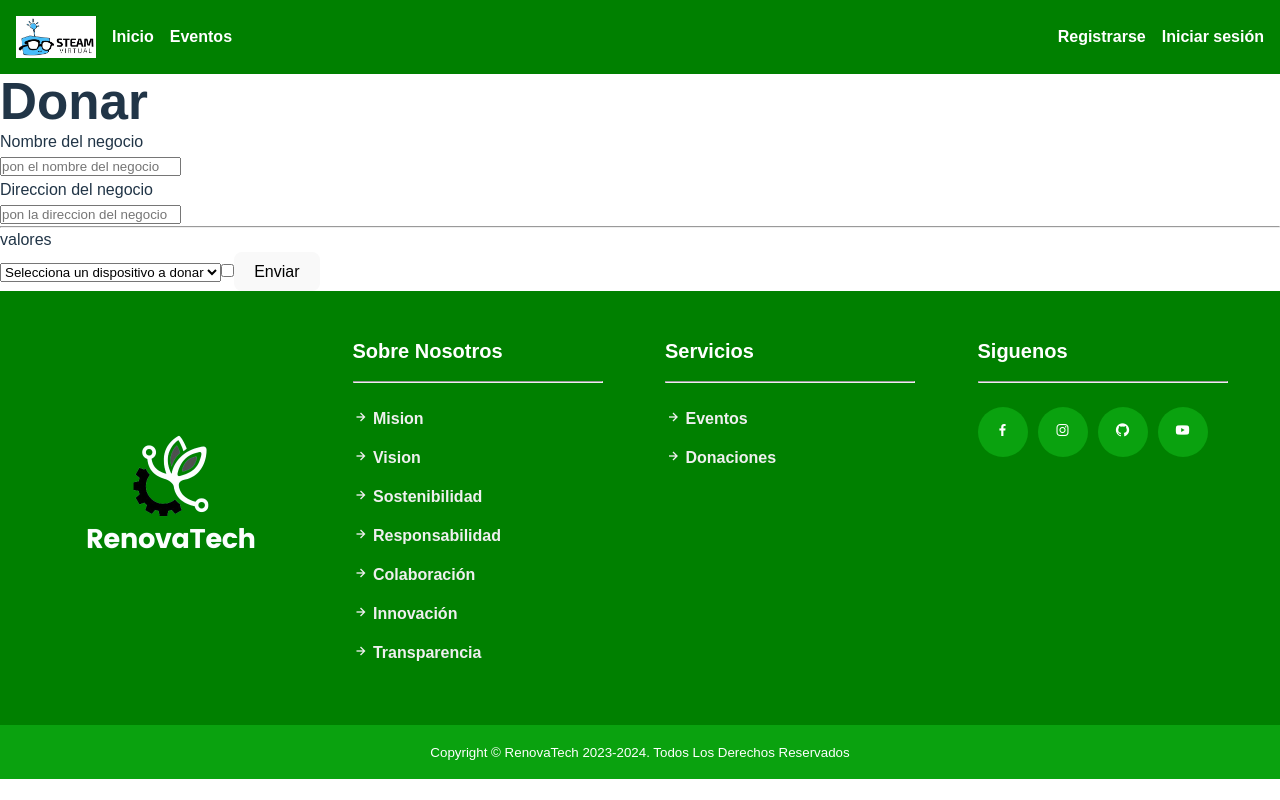
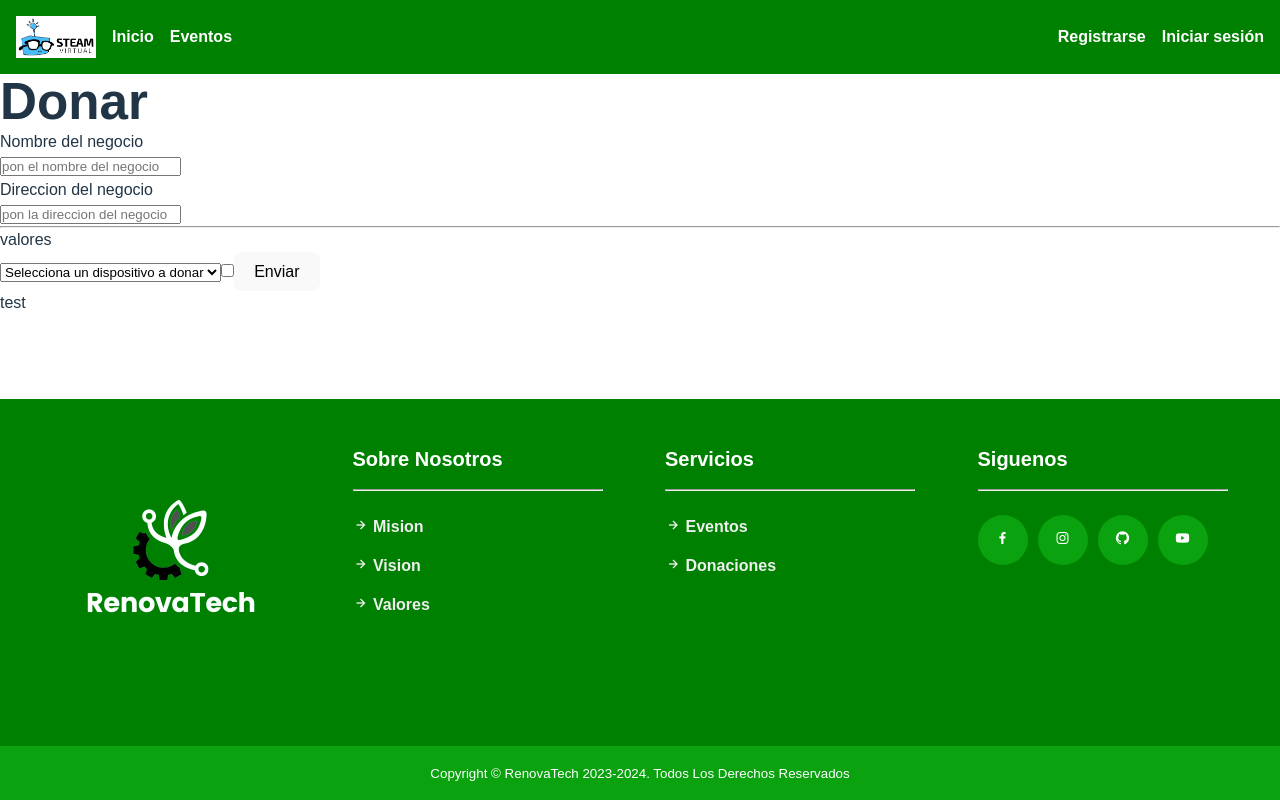
Before and after one commit to EmmaVargas19/Proyecto-Final-TDS, a React (Vite) app in the folder vite-project/: page /donar in a window 1280 px wide. Built offline with nearby package versions, Linux system fonts and the light colour scheme.

Commit message:
commit footer arreglado y perfil arreglado
commit footer arreglado y perfil arreglado

```diff
--- a/vite-project/src/App.css
+++ b/vite-project/src/App.css
@@ -8,11 +8,28 @@
   --colorNav: green;
 }
 
-.bodyContent {
+#root {
   display: flex;
-  flex-direction: column;
+  flex-direction: column; /* ✔*/
   min-height: 100vh;
+
+  >main {
+    flex: 1;
+    /* aaaaah verdad que el root es 100vh y el flex toma todo el tama;o dispoible en main y por lo tanto como footer esta abajo siempre lo deja abajo ✔`, la para e ute, muchas gracias alpha*/
+  }
 }
+/* =se aplico, pero su padre el cual es main no es un flex
+osea mira el estilo del elemento que tengo seleccionado, viste los estilos en el dev tool? para que lo veas mas claro hagamos algo algo, ves el borde verdad?
+si le pongo el >, ahora solo lo tendra el main que es hijo directo de #root`, el mejor, bro, que significa flex1? xd,
+flex: 1 es un shorcut para flex-grow creo que es, basicamente dice que tome el 100% del tamaño disponible, restandole lo de los otros elementos, mira el tamaño del header y el footer
+el ejemplo lo tenemos en la ui:  73.7 el header, 400.5 el footer, estos son los tamaños de los elementos que estan bajo el root
+entonces el unique que falta sera igual a la diferencia del height del padre menos la suma de los hijos, osea 100vh - 73.7 - 400.5
+
+etnonces serian 2000 - 73.7 - 400.5 = 1525.8, eso por que esta en flex colum, si fuera row en lugar de hacer la diferencia con el height lo haria con el width, basicamente flex1
+toma el espacio disponible 100 de width o height? si dependiendo de la direccion del flex, si es row toma el width, si es column toma el height, dejame ver que hiciste en el footer
+ no hice nada en el footer
+
+*/
 
 .navbar {
   font-weight: bold;
@@ -182,7 +199,9 @@
   color: white;
   background-color: var(--colorNav);
 
-  /* text-align: center; */
+  /* text-align: center; y entonces como el se queda abajo? xd
+    por que el mmain estacreciendo todo el tamaño del height disponible por ende lo esta empujando, el mejor, prueba quitandole el flex 1
+  */
 }
 
 .footerContainer .grupo-1 {
--- a/vite-project/src/App.jsx
+++ b/vite-project/src/App.jsx
@@ -1,4 +1,4 @@
-import { Routes, Route } from "react-router-dom";
+import { Routes, Route, useLocation } from "react-router-dom";
 import {NavBarr} from './NavBarr'
 import { Eventos } from "./Eventos";
 import {Register} from './Register'
@@ -7,10 +7,29 @@ import {Perfil} from './Perfil'
 import { Donar } from "./Donar";
 import './App.css'
 import { Inicio } from "./Inicio";
+import { useEffect } from "react";
 
 function App() {
+  // obtenemos el location dentro del router dom
+  const location = useLocation()
+
+  // ok so seria un useEffect aqui
+  useEffect(()=>{
+    // Aqui vamos a hacer los redirects a los id, en caso de que no hayan pasado
+
+//En el hash nos vienen los id, entonces queremos que corra este useEffect cada vez que cambia la ruta el id que tenemos en el hash, y claramente solo si tenemos un hash haremos
+// el scroll
+
+    if(location.hash){
+      const id = location.hash.replace('#', '')
+      const element = document.getElementById(id)
+      setTimeout(()=>{
+        if(element) element.scrollIntoView({behavior: 'smooth'})
+      }, 300)
+    }
+  },[location.pathname, location.hash])
+
   return (
-    <div className="bodyContent">
     <Routes>
       <Route path="/" element={<NavBarr/>}>
         <Route index element={<Inicio/>}/>
@@ -22,7 +41,6 @@ function App() {
         <Route path="*" element={<h1>404</h1>}/>
       </Route>
     </Routes>
-    </div>
   );
 }
 
--- a/vite-project/src/NavBarr.jsx
+++ b/vite-project/src/NavBarr.jsx
@@ -27,7 +27,12 @@ export function NavBarr() {
     </div>
     </ul>
     </div>
-    <Outlet/>
+    <main>
+      <Outlet/>
+    <main>
+      test
+    </main>
+    </main>
     <footer className="footerContainer">
       <div className="grupo-1">
         <div className="box">
@@ -41,19 +46,15 @@ export function NavBarr() {
           <h2>Sobre Nosotros</h2>
           <hr />
           <br />
-          <a href="#"><p><i className='bx bx-right-arrow-alt'></i> <b>Mision</b></p></a>
-          <a href="#"><p><i className='bx bx-right-arrow-alt'></i> <b>Vision </b></p></a>
-          <a href="#"><p><i className='bx bx-right-arrow-alt'></i> <b>Sostenibilidad </b></p></a>
-          <a href="#"><p><i className='bx bx-right-arrow-alt'></i> <b>Responsabilidad </b> </p></a>
-          <a href="#"><p><i className='bx bx-right-arrow-alt'></i> <b>Colaboración </b> </p></a>
-          <a href="#"><p><i className='bx bx-right-arrow-alt'></i> <b>Innovación</b> </p></a>
-          <a href="#"><p><i className='bx bx-right-arrow-alt'></i> <b>Transparencia </b></p></a>
+          <Link to="/#mision"><p><i className='bx bx-right-arrow-alt'></i> <b>Mision</b></p></Link>
+          <Link to="/#vision"><p><i className='bx bx-right-arrow-alt'></i> <b>Vision </b></p></Link>
+          <Link to="/#valores"><p><i className='bx bx-right-arrow-alt'></i> <b>Valores </b></p></Link>
         </div>
         <div className="box">
           <h2>Servicios</h2>
           <hr />
           <br />
-            <a href="#"><p><i className='bx bx-right-arrow-alt'></i> <b>Eventos</b></p></a>
+            <Link to="/eventos"><p><i className='bx bx-right-arrow-alt'></i> <b>Eventos</b></p></Link>
             <a href="#"><p><i className='bx bx-right-arrow-alt'></i> <b>Donaciones</b></p></a>
         </div>
         <div className="box">
--- a/vite-project/src/SobreNosotros.jsx
+++ b/vite-project/src/SobreNosotros.jsx
@@ -26,7 +26,7 @@ useEffect(()=>{
 
   return (
     <section className='sobreNosotros'>
-      <section className='ejemm hidden'>
+      <section className='ejemm hidden' id='mision'>
       <article className="articulo">
         <h2>Mision</h2>
         <p>Nuestra misión en RenovaTech es promover la gestión responsable de los residuos electrónicos en la República Dominicana, fomentando la conciencia ambiental y facilitando la recolección, reciclaje y reutilización de dispositivos electrónicos obsoletos. Nos comprometemos a proteger el medio ambiente y la salud pública mediante la implementación de programas y proyectos sostenibles que reduzcan el impacto negativo de los residuos electrónicos en nuestra sociedad.</p>
@@ -35,18 +35,18 @@ useEffect(()=>{
         <img src="/src/assets/mision.jpeg" alt="" />
       </section>
       </section>
-      <section className='ejemm hidden'>
+      <section className='ejemm hidden' id='vision'>
       <section className='ejemm-img'>
         <img src="/src/assets/vision.jpeg" alt="" />
       </section>
       <article className="articulo">
-        <h2>Vision</h2>
+        <h2 id='vision'>Vision</h2>
         <p>Nuestra visión es convertirnos en líderes en el campo de la gestión de residuos electrónicos en la República Dominicana, siendo reconocidos por nuestra excelencia en la implementación de soluciones innovadoras y sostenibles. Nos esforzamos por crear un futuro en el que la gestión responsable de los residuos electrónicos sea una práctica estándar en nuestra sociedad, contribuyendo así a un entorno más limpio y saludable para las generaciones futuras.</p>
       </article>
       </section>
-      <section className='ejemm hidden'>
+      <section className='ejemm hidden' id='valores'>
       <article className="articulo">
-        <h2>Valores</h2>
+        <h2 id='valores'>Valores</h2>
         <ul>
           <li>Sostenibilidad: Nos comprometemos a promover prácticas sostenibles en la gestión de residuos electrónicos, minimizando el impacto ambiental y protegiendo los recursos naturales.</li>
           <li>Responsabilidad: Asumimos la responsabilidad de nuestras acciones y nos esforzamos por cumplir con los más altos estándares éticos en todas nuestras actividades.</li>
--- a/vite-project/src/context/MyContext.jsx
+++ b/vite-project/src/context/MyContext.jsx
@@ -1,4 +1,4 @@
-import { createContext, useState } from "react";
+import { createContext, useEffect, useState } from "react";
 import { toast } from 'react-toastify';
 import '../App.css'
 
--- a/vite-project/src/index.css
+++ b/vite-project/src/index.css
@@ -10,6 +10,10 @@
   text-rendering: optimizeLegibility;
   -webkit-font-smoothing: antialiased;
   -moz-osx-font-smoothing: grayscale;
+}
+
+* {
+  scroll-behavior: smooth;
 }
 
 a {
```
Lines whose indentation alone changed are shown as unchanged.
